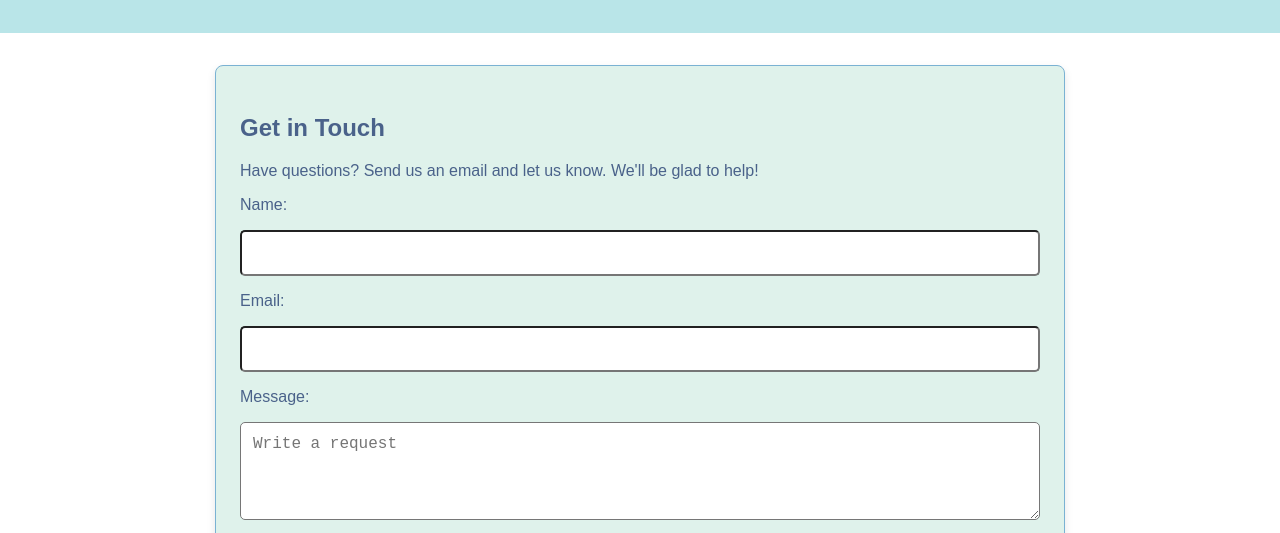
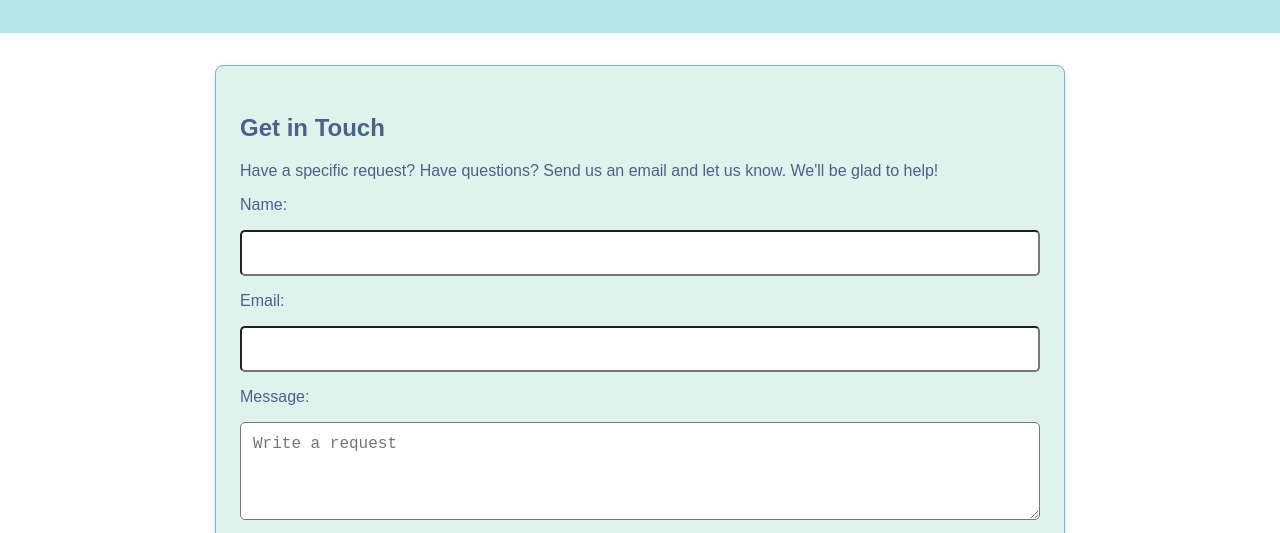
Before and after one commit to mediumgold/SOEN287-Group-Project, a website: page public/HTML/contact.html in a window 1280 px wide. Shown: the part 252-785 px from the top of the page. Drawn offline with Linux system fonts and the light colour scheme.

Commit message:
Small text edit
Added Have specific request? to the contact form

```diff
--- a/public/HTML/contact.html
+++ b/public/HTML/contact.html
@@ -41,7 +41,7 @@
       <section class="contact">
         <h2>Get in Touch</h2>
         <p>
-          Have questions? Send us an email and let us know. We'll be glad to
+          Have a specific request? Have questions? Send us an email and let us know. We'll be glad to
           help!
         </p>
         <form id="contactForm">
```
